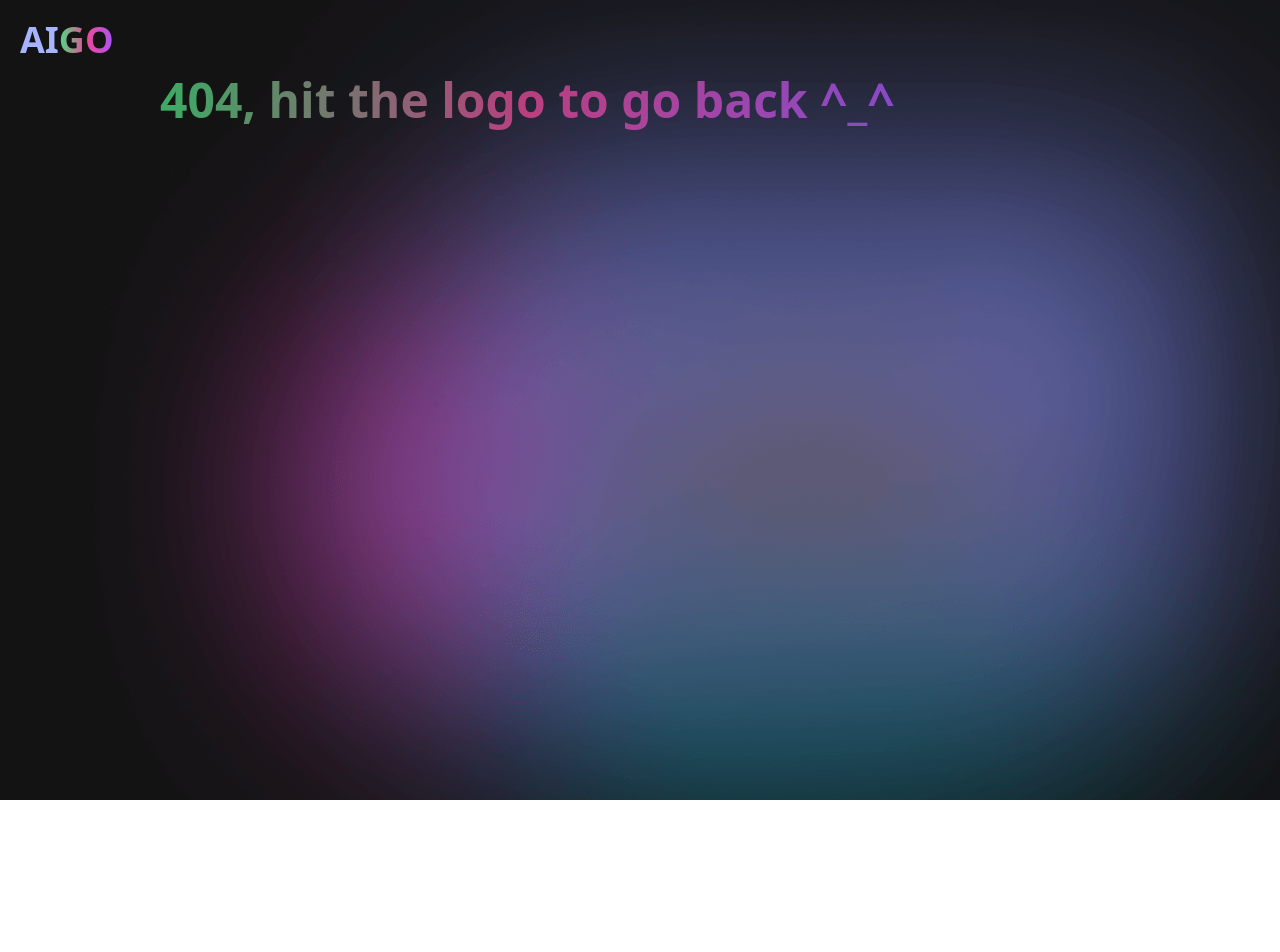
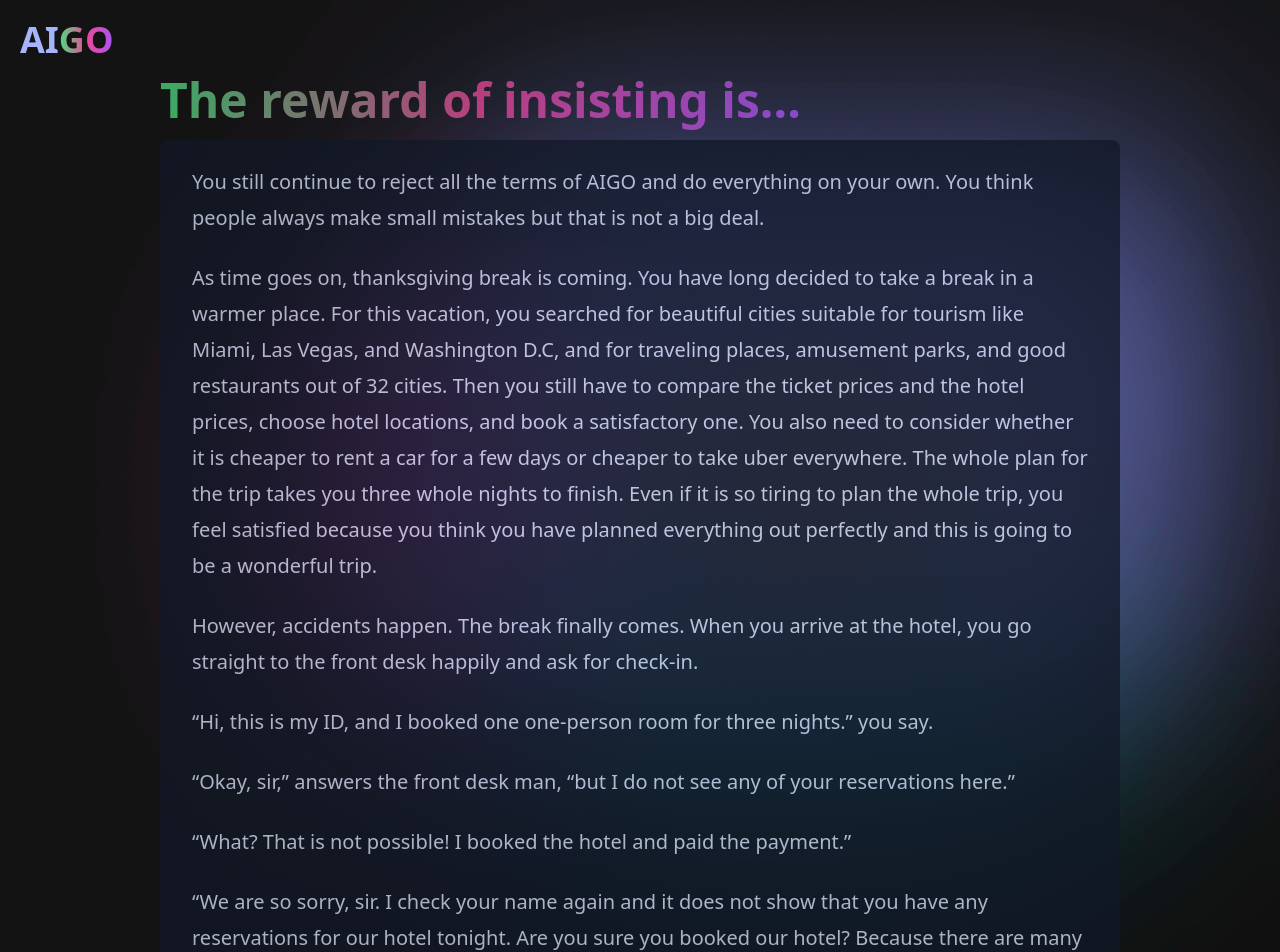
Before and after one commit to Alex-YuYan/AIGO, a React (Create React App) app: page /#/plot3A in a window 1280 px wide. Before the commit this address had no page. Shown: the top 952 px of the page. Before the commit the page ends 800 px from the top, so only its background shows below. Built offline with nearby package versions, Linux system fonts and the light colour scheme.

Commit message:
feat: add plot3A

```diff
--- a/src/App.js
+++ b/src/App.js
@@ -7,6 +7,7 @@
 import Plot2C from "./Plots/Plot2C";
 import Plot2A from "./Plots/Plot2A";
 import Plot2B from "./Plots/Plot2B";
+import Plot3A from "./Plots/Plot3A";
 
 function App() {
   return (
@@ -29,6 +30,7 @@
         <Route path="plot2A" element={<Plot2A />} />
         <Route path="plot2B" element={<Plot2B />} />
         <Route path="plot2C" element={<Plot2C />} />
+        <Route path="plot3A" element={<Plot3A />} />
         <Route path="*" element={<Notfound />} />
       </Routes>
 
--- a/src/Plots/Plot1A.js
+++ b/src/Plots/Plot1A.js
@@ -16,6 +16,9 @@
         <div className="bg-gray-900 opacity-75 w-full shadow-lg rounded-lg px-8 pt-6 pb-8 mb-4">
           <div className="mb-4">
             <article className="prose text-indigo-100 lg:prose-xl xs:prose-sm max-w-none">
+              <p>
+                You accept the updated terms and conditions, and become a member of AIGO. No matter what emotional conflict you have had, you are a follower of the trend now.
+              </p>
               <p>
                 “Congratulations! You've accepted the new terms of AIGO! Now we can provide you with recommendations for restaurants, tickets, hotels, and almost everything! We will make sure your life will be more convenient than ever before!”  AIGO projects this message in front of you. You decided to accept the terms of AIGO and let it take over all your personal data for future convenience.
 
--- /dev/null
+++ b/src/Plots/Plot3A.js
@@ -0,0 +1,112 @@
+import { Link } from "react-router-dom"
+
+const Plot3A = () => (
+  <div className="h-full">
+    {/* Main */}
+    <div className="container mx-auto w-full items-center justify-center flex flex-wrap flex-col md:flex-row items-center">
+
+      {/* Text box */}
+      <div className="flex flex-col w-4/5 md:w-3/4 lg:items-start overflow-y-hidden">
+        <h1 className="my-4 text-3xl md:text-5xl text-white opacity-75 font-bold leading-tight text-left">
+          <span className="bg-clip-text text-transparent bg-gradient-to-r from-green-400 via-pink-500 to-purple-500">
+            The reward of insisting is...
+          </span>
+        </h1>
+
+        <form className="bg-gray-900 opacity-75 w-full shadow-lg rounded-lg px-8 pt-6 pb-8 mb-4">
+          <div className="mb-4">
+            <article className="prose text-indigo-100 lg:prose-xl xs:prose-sm max-w-none">
+              <p>
+                You still continue to reject all the terms of AIGO and do everything on your own. You think people always make small mistakes but that is not a big deal.
+              </p>
+              <p>
+                As time goes on, thanksgiving break is coming. You have long decided to take a break in a warmer place. For this vacation, you searched for beautiful cities suitable for tourism like Miami, Las Vegas, and Washington D.C, and for traveling places, amusement parks, and good restaurants out of 32 cities. Then you still have to compare the ticket prices and the hotel prices, choose hotel locations, and book a satisfactory one. You also need to consider whether it is cheaper to rent a car for a few days or cheaper to take uber everywhere. The whole plan for the trip takes you three whole nights to finish. Even if it is so tiring to plan the whole trip, you feel satisfied because you think you have planned everything out perfectly and this is going to be a wonderful trip.
+              </p>
+              <p>
+                However, accidents happen. The break finally comes. When you arrive at the hotel, you go straight to the front desk happily and ask for check-in.
+              </p>
+              <p>
+                “Hi, this is my ID, and I booked one one-person room for three nights.” you say.
+              </p>
+              <p>
+                “Okay, sir,” answers the front desk man, “but I do not see any of your reservations here.”
+              </p>
+              <p>
+                “What? That is not possible! I booked the hotel and paid the payment.”
+              </p>
+              <p>
+                “We are so sorry, sir. I check your name again and it does not show that you have any reservations for our hotel tonight. Are you sure you booked our hotel? Because there are many Hilton hotels in the city and sometimes it is confusing.”
+              </p>
+              <p>
+                You suddenly realize that you might have booked the wrong hotel for tonight. You take out your phone in a hurry and check your email real quick. “Please tell me I booked the right hotel,” you say to yourself. But unfortunately, you still missed the subtitle of the hotel you booked. The hotel you booked is on the west side of the city, but this is the east side and it takes a long time to go there, since the west side is so far away from the tourist attractions. The current solution now is to book another hotel instead.
+              </p>
+              <p>
+                “So sorry about that, I booked the wrong hotel. Do you still have room for three nights?”
+              </p>
+              <p>
+                “Yes sir, we do have a room. But it is a double bed bedroom, and that is the only one we have. Is it okay?”
+              </p>
+              <p>
+                “Okay, how much is it?”
+              </p>
+              <p>
+                “It is $700, tax included.”
+              </p>
+              <p>
+                “It is so expensive,” you say to yourself. But it is very late now, and you are feeling really tired. You know you are booking a hotel for tonight so it is probably expensive as well for other hotels. So you decide to take the room in the end.
+              </p>
+              <p>
+                “If I still use AIGO, this can never happen,” you say to yourself while lying in bed, with a little bit of regret.
+              </p>
+              <p>
+                On the last day of thanksgiving, you go to the airport and prepare yourself for flying back. There are so many people in the airport because it is the last day of thanksgiving break, so it takes so much time to go through the check-in and security gate. Good thing is, you have not missed the flight. But when you come to the gate and want to scan your ticket to get in, the service person says: “Sorry sir, your ticket does not have a seat.”
+              </p>
+              <p>
+                “What do you mean?” you are so confused.
+              </p>
+              <p>
+                “Your ticket is not clear. It is unseated. Let me check what is going on. Oh! It says the ticket is refunded on my computer. Sorry, sir, it seems that we have oversold the flight and apparently you are not informed. This is weird...” He says, "normally, AIGO would take care of this."
+              </p>
+              <p>
+                You cannot believe what is happening. But since you have to go back to work tomorrow, you have to buy another ticket and take another flight.
+              </p>
+              <p>
+                “Okay, do you still have seats left today? Can I buy a ticket for a later flight?” You ask furiously.
+              </p>
+              <p>&ldquo;You are lucky, sir. There is still one ticket left. It is $500,&rdquo; says him.</p>
+              <p>&ldquo;It was only $200 before!&rdquo; </p>
+              <p>&ldquo;I'm sorry but you know it is the last day of thanksgiving, and all tickets are sold out quickly, so the price becomes higher.&rdquo;</p>
+              <p>You feel so desperate but you know that you have to buy the ticket. In the end, you have to purchase the expensive flight ticket and go back home. On the way home, numerous AIGO advertisements pop up, and you begin wondering if it is the right choice to say no to the trend.</p>
+              <p>
+                Are you giving up?
+              </p>
+            </article>
+          </div>
+
+          <div className="flex items-center justify-center pr-20">
+            <Link to="/plot1A">
+              <button onClick={() => { window.scrollTo(0, 0); }}
+                className="bg-gradient-to-r from-purple-800 to-green-500 hover:from-pink-500 hover:to-green-500 text-white font-bold py-2 px-4 rounded focus:ring transform transition hover:scale-105 duration-300 ease-in-out"
+                type="button"
+              >
+                &larr; Sign up for AIGO at a much higher price
+              </button>
+            </Link>
+          </div>
+          <div className="flex items-center justify-center mt-5 pl-20">
+            <Link to="__Plot__">
+              <button onClick={() => { window.scrollTo(0, 0); }}
+                className="bg-gradient-to-r from-green-500 to-purple-800 hover:from-green-500 hover:to-pink-500 text-white font-bold py-2 px-4 rounded focus:ring transform transition hover:scale-105 duration-300 ease-in-out"
+                type="button"
+              >
+                Fight till the end and never compromise  &rarr;
+              </button>
+            </Link>
+          </div>
+        </form>
+      </div>
+    </div>
+  </div>
+)
+
+export default Plot3A
```
